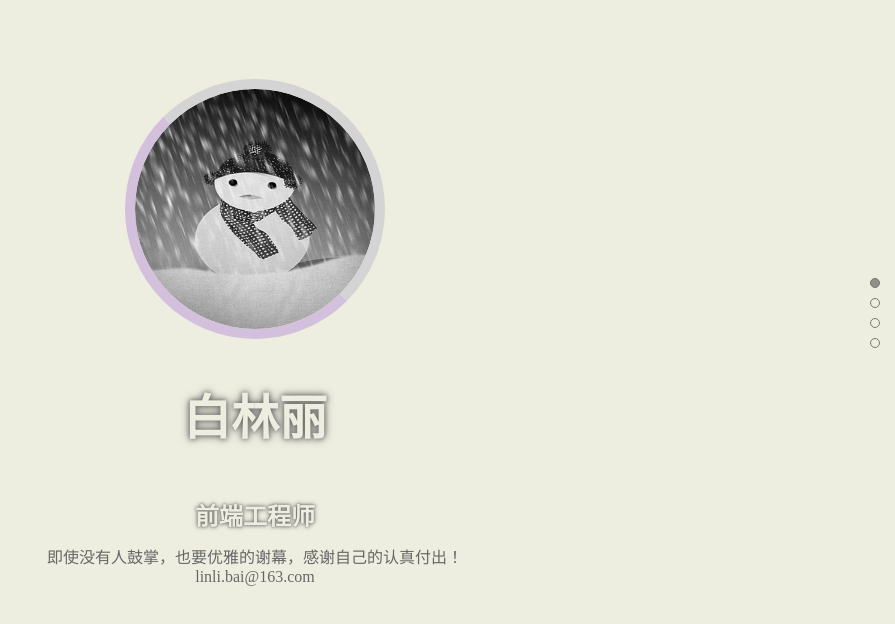
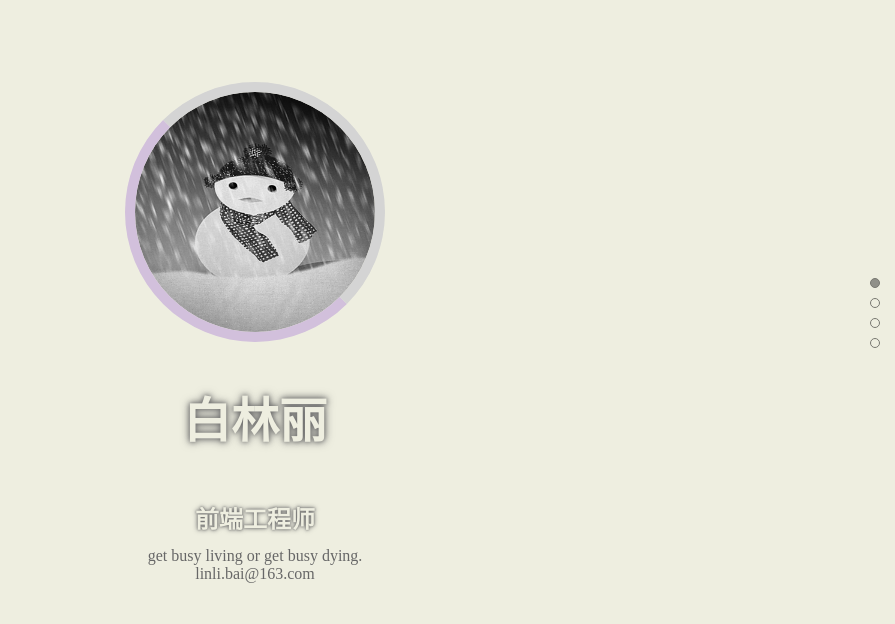
Before and after one commit to butGrey/cv-pages, a website: page src/index.html in a window 1280 px wide. Shown: the part 88-712 px from the top of the page, without its empty margins (385-1280 px from the left). Drawn offline with Linux system fonts and the light colour scheme.

Commit message:
Update index.html

```diff
--- a/src/index.html
+++ b/src/index.html
@@ -24,7 +24,7 @@
             <div class="info">
                 <h1>白林丽</h1>
                 <h2>前端工程师</h2>
-                <p>即使没有人鼓掌，也要优雅的谢幕，感谢自己的认真付出！</p>
+                <p>get busy living or get busy dying.</p>
                 <a href="mailto:linli.bai@163.com">linli.bai@163.com</a>
             </div>
         </div>
@@ -84,7 +84,7 @@
                 </li>
                 <li>
                     <p class="iconfont icon-shijian1"></p>
-                    <h4>状态|离职</h4>
+                    <h4>状态|在职</h4>
                 </li>
                 <li>
                     <p class="iconfont icon-geren"></p>
@@ -95,8 +95,8 @@
                 <li>毕业院校：中南民族大学(2011-2015)</li>
                 <li>就读专业：计算机科学与技术</li>
                 <li>应聘岗位：web前端开发工程师</li>
-                <li>工作状态：已离职，可随时入职</li>
-                <li>工作地点：不限，目前人在成都</li>
+                <li>工作状态：在职，中软国际-成都（华为事业部）</li>
+                <li>工作地点：不限</li>
                 <li>联系电话：15629002772</li>
                 <li>个人邮箱：<a href="mailto:linli.bai@163.com">linli.bai@163.com</a></li>
             </ul>
```
